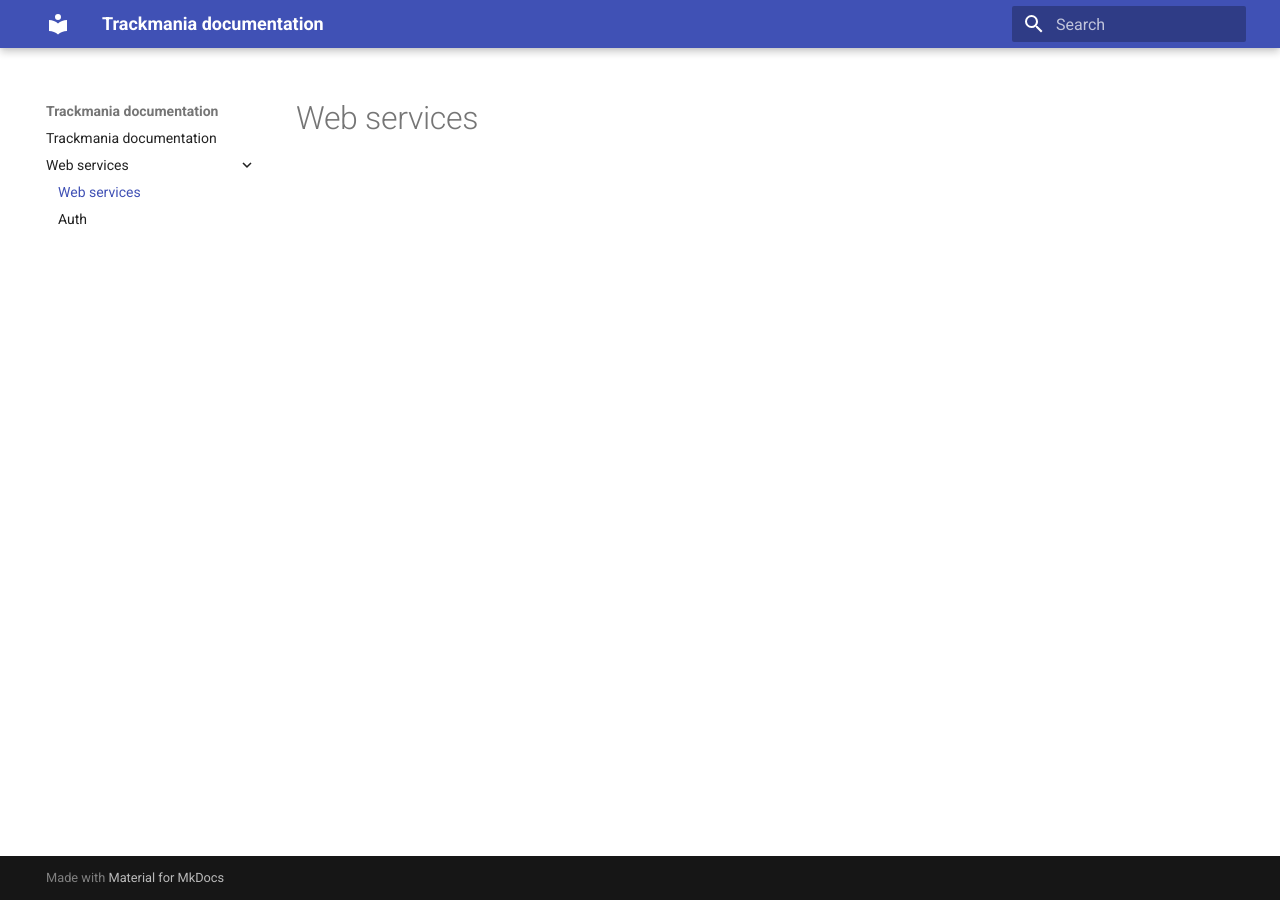
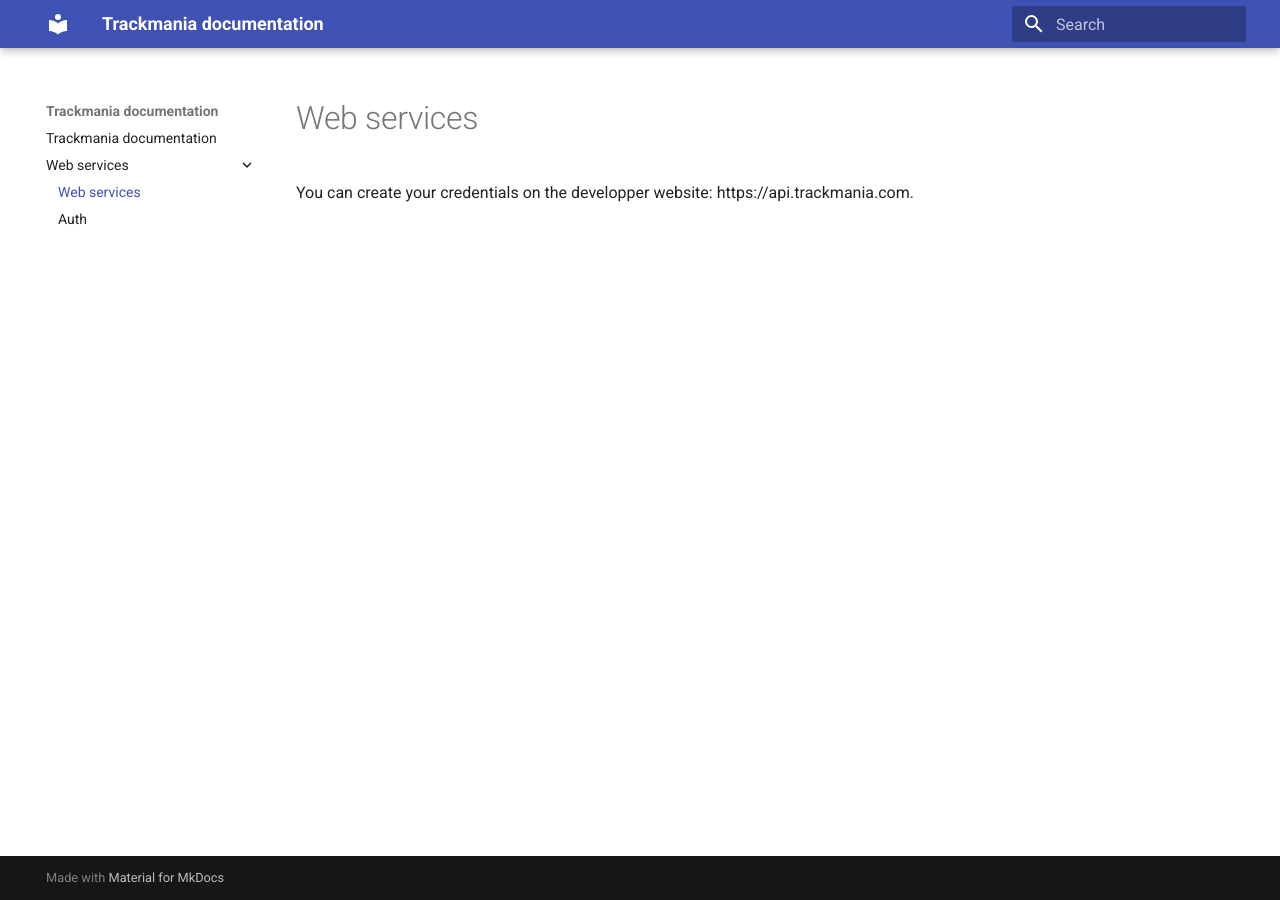
Before and after one commit to nadeo/trackmania-doc, an MkDocs documentation site: the page built from docs/web-services/index.md, in a window 1280 px wide. Built offline with MkDocs 1.6.1 and Material for MkDocs 9.7.7, drawn with Linux system fonts in a browser that asks for light colours.

Commit message:
Update index.md

```diff
--- a/docs/web-services/index.md
+++ b/docs/web-services/index.md
@@ -1 +1,3 @@
 # Web services
+
+You can create your credentials on the developper website: https://api.trackmania.com.
```
